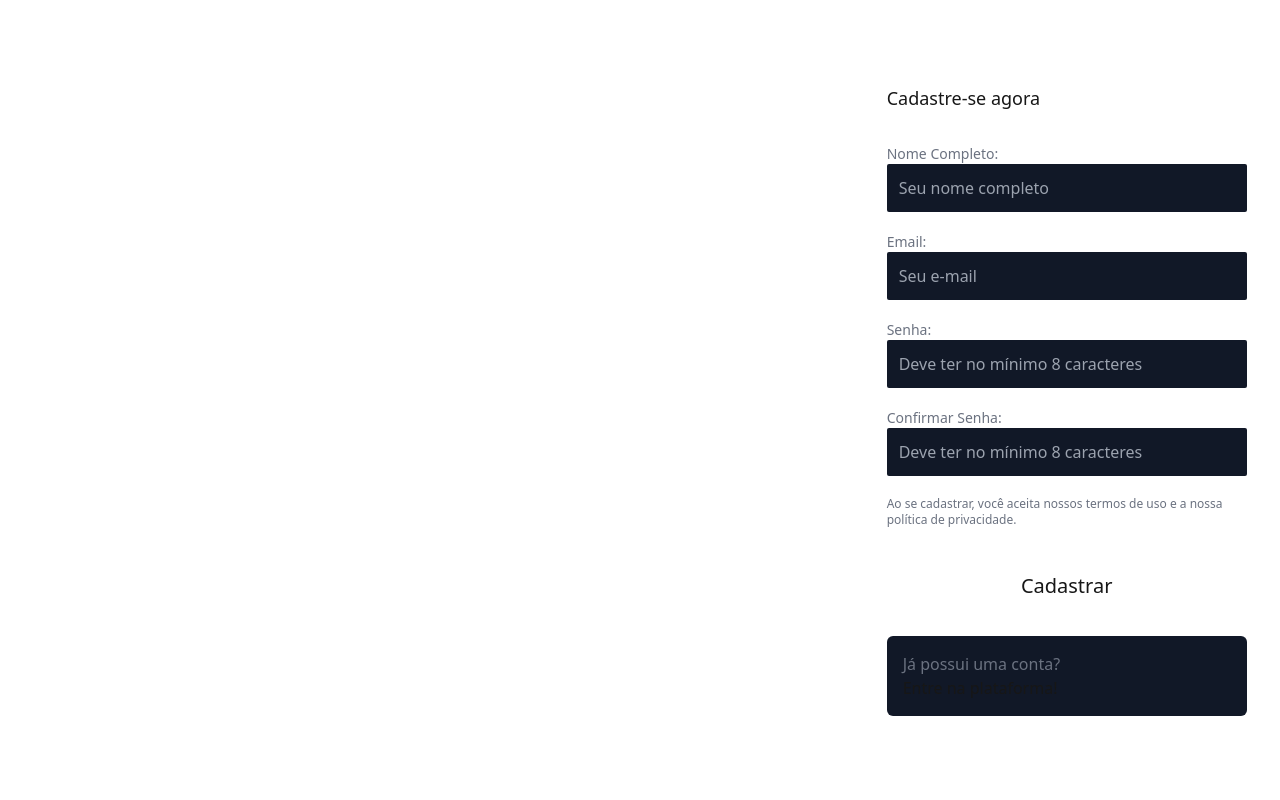
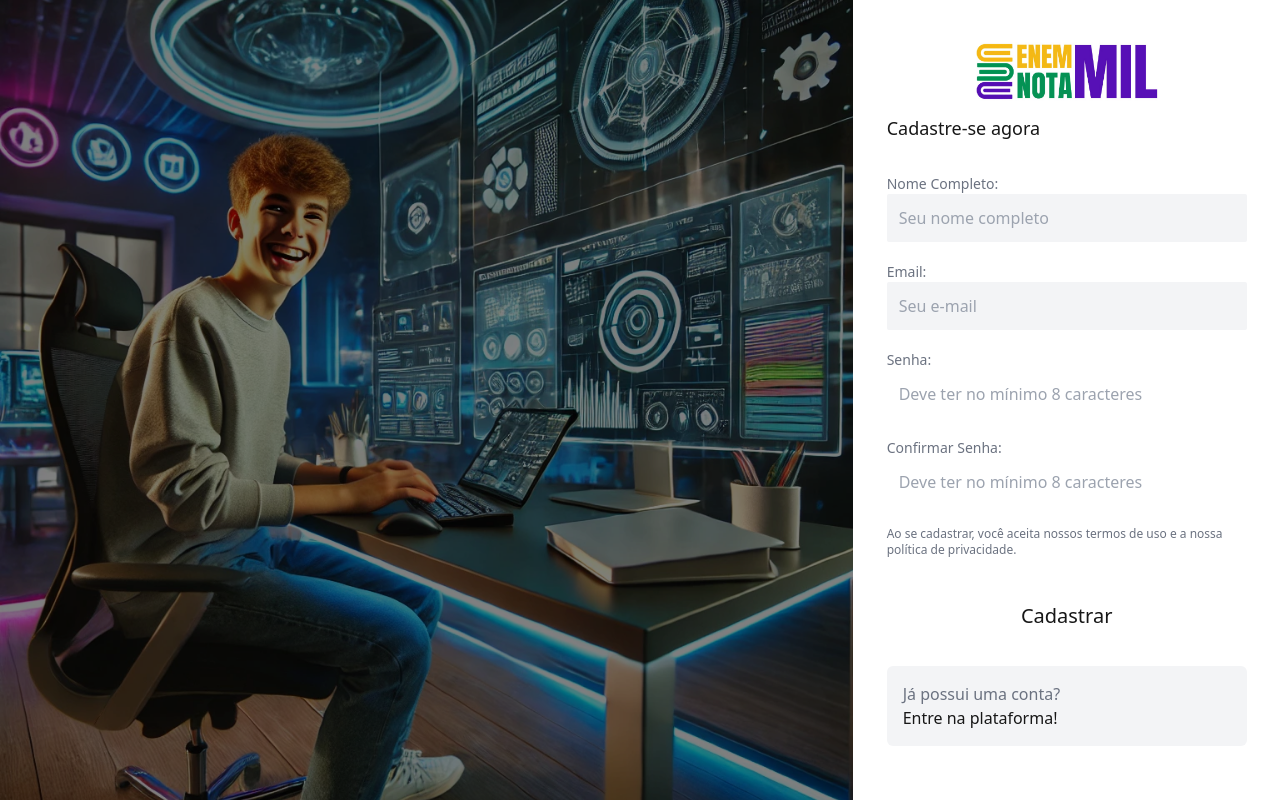
Before and after one commit to daniel3g/Enem-Nota-Mil, a Next.js app: page /cadastro in a window 1280 px wide. Built offline with nearby package versions, Linux system fonts and the light colour scheme.

Commit message:
layout pages login

```diff
--- a/src/app/cadastro/page.tsx
+++ b/src/app/cadastro/page.tsx
@@ -4,6 +4,10 @@ import { signup } from './actions'
 
 import { useState } from 'react'
 import { useRouter } from 'next/navigation'
+
+import Image from "next/image";
+import logo from '../../../public/images/logo.webp';
+import ImageStudent from '../../../public/images/adolescente-estudando.webp'
 
 
 export default function LoginPage() {
@@ -55,26 +59,36 @@ export default function LoginPage() {
     <div className='flex w-full h-screen'>
       <div className='hidden sm:block w-2/3 h-screen relative'>
         <div className='absolute inset-0 w-full h-full'>
-
+          <Image
+            src={ImageStudent}
+            alt="Astronauta do Futuro Estudai"
+            layout="fill"
+            objectFit="cover"
+            className="-z-10 brightness-50"
+          />
         </div>
       </div>
       <div className='flex flex-col w-full justify-center items-center sm:w-1/3'>
         <a href='/'>
-
+          <Image
+            src={logo}
+            alt="Logo Torgansa"
+            height={60}
+          />
         </a>
         <form className='flex flex-col w-full p-3 sm:w-96' onSubmit={handleSubmit}>
           <h2 className='mb-8 text-lg'>Cadastre-se agora</h2>
 
           <label htmlFor='nome' className='text-gray-500 text-sm'>Nome Completo:</label>
-          <input className='flex bg-gray-900 p-3 mb-5 focus:outline-none focus:ring focus:ring-primary_blue rounded-sm' placeholder='Seu nome completo' id='nome' name='nome' type='text' required />
+          <input className='flex bg-gray-100 p-3 mb-5 focus:outline-none focus:ring focus:ring-primary_blue rounded-sm' placeholder='Seu nome completo' id='nome' name='nome' type='text' required />
 
           <label htmlFor='email' className='text-gray-500 text-sm'>Email:</label>
-          <input className='flex bg-gray-900 p-3 mb-5 focus:outline-none focus:ring focus:ring-primary_blue rounded-sm' placeholder='Seu e-mail' id='email' name='email' type='email' required />
+          <input className='flex bg-gray-100 p-3 mb-5 focus:outline-none focus:ring focus:ring-primary_blue rounded-sm' placeholder='Seu e-mail' id='email' name='email' type='email' required />
 
           <label htmlFor='password' className='text-gray-500 text-sm'>Senha:</label>
-          <div className='relative flex bg-gray-900 mb-5 focus-within:ring focus-within:ring-primary_blue rounded-sm'>
+          <div className='relative flex mb-5 focus-within:ring focus-within:ring-primary_blue rounded-sm'>
             <input
-              className='w-full m-auto p-3 bg-transparent focus:outline-none'
+              className='w-full bg-gray-100 m-auto p-3 bg-transparent focus:outline-none'
               placeholder='Deve ter no mínimo 8 caracteres'
               id='password'
               name='password'
@@ -87,9 +101,9 @@ export default function LoginPage() {
           </div>
 
           <label htmlFor='confirmPassword' className='text-gray-500 text-sm'>Confirmar Senha:</label>
-          <div className='relative flex bg-gray-900 mb-5 focus-within:ring focus-within:ring-primary_blue rounded-sm'>
+          <div className='relative flex mb-5 focus-within:ring focus-within:ring-primary_blue rounded-sm'>
             <input
-              className='w-full m-auto p-3 sm:w-96 bg-transparent focus:outline-none'
+              className='w-full bg-gray-100 m-auto p-3 sm:w-96 bg-transparent focus:outline-none'
               placeholder='Deve ter no mínimo 8 caracteres'
               id='confirmPassword'
               name='confirmPassword'
@@ -108,7 +122,7 @@ export default function LoginPage() {
           <button type='submit' className='bg-primary_blue p-4 rounded-sm mt-2 text-xl'>Cadastrar</button>
 
           <a href='/login'>
-            <div className='flex flex-col bg-gray-900 sm:w-full p-4 mt-5 rounded-md'>
+            <div className='flex bg-gray-100 flex-col sm:w-full p-4 mt-5 rounded-md'>
               <p className='text-gray-500'>Já possui uma conta?</p>
               <p className='text-primary_blue'>Entre na plataforma!</p>
             </div>
--- a/src/app/dashboard/page.tsx
+++ b/src/app/dashboard/page.tsx
@@ -1,6 +1,9 @@
 import { redirect } from 'next/navigation'
 import { createClient } from '../../../utils/supabase/server'
 import { signOut } from '../../app/login/actions'
+
+import Image from 'next/image'
+import Logo from '../../../public/images/logo.webp'
 
 export default async function PrivatePage() {
   const supabase = await createClient()
@@ -11,10 +14,28 @@ export default async function PrivatePage() {
   }
 
   return (
-    <form>
-    <p>Hello {data.user.email}</p>
+    <div>
+      <header className='flex p-4 border-b'>
+        <Image
+        src={Logo}
+        alt='Logo Enem Nota Mil'
+        height={60}
+        />
+      </header>
+      <section className='flex w-full px-4'>
+        <div className='flex py-4 h-screen w-1/4 border-r'>
+          <p>Daniel</p>
+        </div>
+        <div className='flex h-screen w-2/4'></div>
+        <div className='flex py-4 pl-4 h-screen w-1/4 border-l'>
+          <p>Bem Vindo {data.user.email}</p>
+        </div>
+      </section>
+
     <button formAction={signOut}>sair</button>
-    </form>
+
+    </div>
+
   )
 
 }
--- a/src/app/login/page.tsx
+++ b/src/app/login/page.tsx
@@ -1,4 +1,8 @@
 import { login } from './actions'
+
+import Image from "next/image";
+import logo from '../../../public/images/logo.webp';
+import ImageStudent from '../../../public/images/adolescente-estudando.webp'
 
 
 export default function LoginPage() {
@@ -6,21 +10,33 @@ export default function LoginPage() {
     <div className='flex w-full h-screen'>
       <div className="hidden sm:block w-2/3 h-screen relative">
         <div className="absolute inset-0 w-full h-full">
-
+          <Image
+            src={ImageStudent}
+            alt="Astronauta do Futuro Estudai"
+            layout="fill"
+            objectFit="cover"
+            className="-z-10 brightness-50"
+          />
         </div>
       </div>
       <div className='flex flex-col w-full justify-center items-center sm:w-1/3'>
-
+        <a href='/'>
+          <Image
+            src={logo}
+            alt="Logo Torgansa"
+            height={60}
+          />
+        </a>
 
         <form className='flex flex-col w-full p-3 sm:w-96'>
           <h2 className='mb-8 text-lg'>Acesse sua conta</h2>
           <label className='text-gray-500 text-sm' htmlFor="email">Email:</label>
-          <input className='flex bg-gray-900 p-3 mb-5 focus:outline-none focus:ring focus:ring-primary_blue rounded-sm' id="email" name="email" type="email" required />
+          <input className='flex bg-gray-100 p-3 mb-5 focus:outline-none focus:ring focus:ring-primary_blue rounded-sm' id="email" name="email" type="email" required />
           <label className='text-gray-500 text-sm' htmlFor="password">Senha:</label>
-          <input className='flex bg-gray-900 p-3 mb-5 focus:outline-none focus:ring focus:ring-primary_blue rounded-sm' id="password" name="password" type="password" required />
+          <input className='flex bg-gray-100 p-3 mb-5 focus:outline-none focus:ring focus:ring-primary_blue rounded-sm' id="password" name="password" type="password" required />
           <button className='bg-primary_blue p-4 rounded-sm mt-2 text-xl' formAction={login}>Entrar</button>
 
-          <a href="/cadastro"><div className='flex flex-col bg-gray-900 sm:w-full p-4 mt-5 rounded-md'>
+          <a href="/cadastro"><div className='flex flex-col bg-gray-100 sm:w-full p-4 mt-5 rounded-md'>
             <p className='text-gray-500'>Ainda não possui uma conta?</p>
             <p className='text-primary_blue'>Se inscreva agora!</p>
           </div></a>
--- /dev/null
+++ b/src/app/metodo/page.tsx
@@ -0,0 +1,5 @@
+export default function Metodo() {
+    return (
+     <h1>Método</h1>
+    )
+  }
```
Also changed, not shown: public/images/adolescente-estudando.webp (added).
